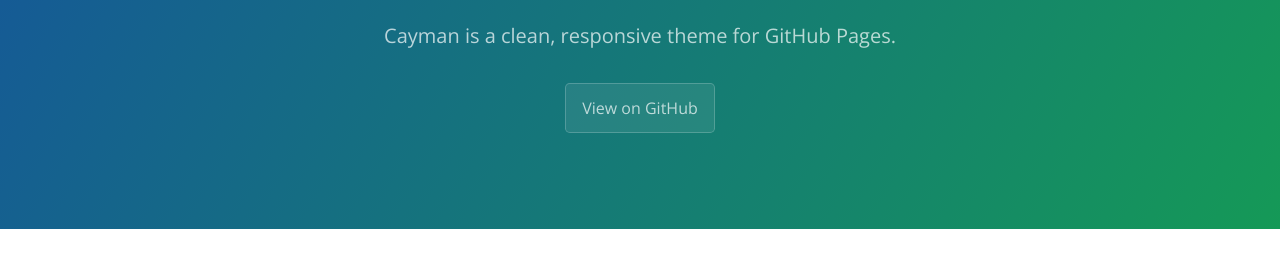
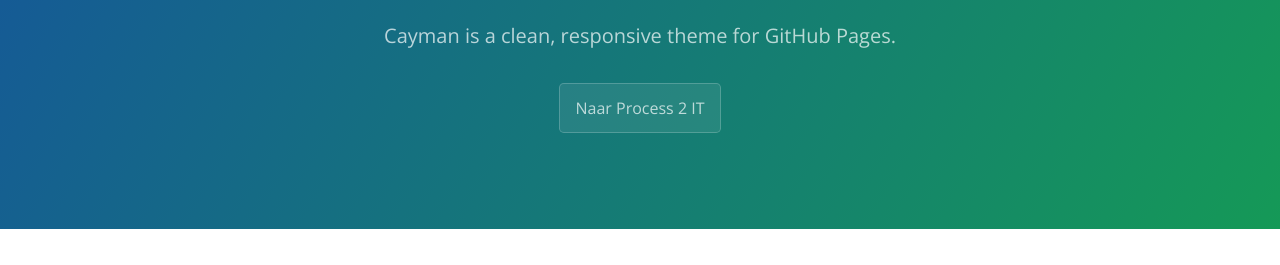
Before and after one commit to Erik-van-der-Sloot/vandersloot.eu, a Jekyll site: the page built from index.md, in a window 1280 px wide and 900 px high. Shown: the part 154-419 px from the top of the window. Built offline with Jekyll 4.4.1, drawn with Linux system fonts in a browser that asks for light colours.

Commit message:
Update default.html

```diff
--- a/_layouts/default.html
+++ b/_layouts/default.html
@@ -19,7 +19,7 @@
       <h1 class="project-name">{{ page.title | default: site.title | default: site.github.repository_name }}</h1>
       <h2 class="project-tagline">{{ page.description | default: site.description | default: site.github.project_tagline }}</h2>
       {% if site.github.is_project_page %}
-     <a href="{{ process2it.nl }}" class="btn">View on GitHub</a>
+     <a href="{{ https://process2it.nl }}" class="btn">Naar Process 2 IT</a>
       {% endif %}
       {% if site.show_downloads %}
         <a href="{{ site.github.zip_url }}" class="btn">Download .zip</a>
```
